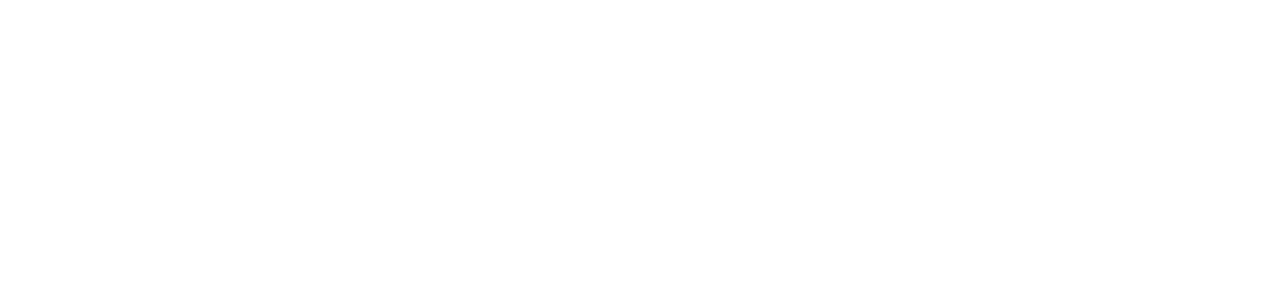
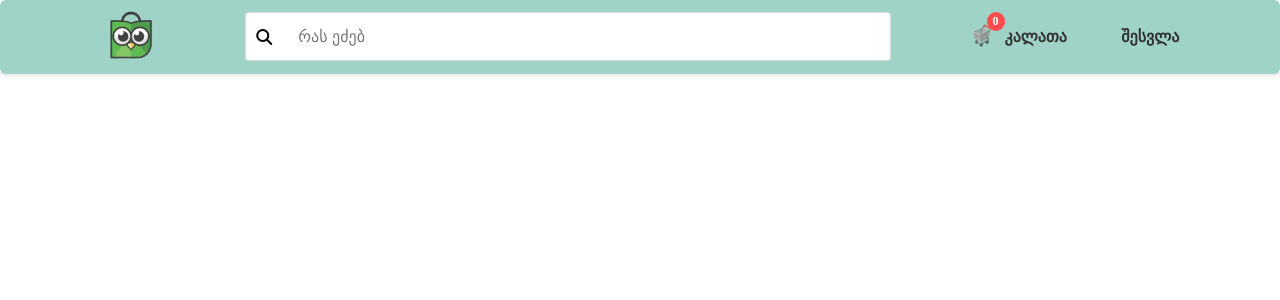
Before and after one commit to PinoqioDOM/E-commerce, a React (Vite) app: page / in a window 1280 px wide. Shown: the top 300 px of the page. Built offline with nearby package versions, Linux system fonts and the light colour scheme.

Commit message:
Completed Navbar

```diff
--- a/index.html
+++ b/index.html
@@ -2,9 +2,12 @@
 <html lang="en">
   <head>
     <meta charset="UTF-8" />
-    <link rel="icon" type="image/svg+xml" href="/vite.svg" />
+    <link rel="icon" type="image/svg+xml" href="./src/assets/shopping-icon.png" />
     <meta name="viewport" content="width=device-width, initial-scale=1.0" />
-    <title>Veli.Store.Copy</title>
+    <link rel="stylesheet" href="https://cdnjs.cloudflare.com/ajax/libs/font-awesome/7.0.0/css/all.min.css"
+    integrity="sha512-DxV+EoADOkOygM4IR9yXP8Sb2qwgidEmeqAEmDKIOfPRQZOWbXCzLC6vjbZyy0vPisbH2SyW27+ddLVCN+OMzQ=="
+    crossorigin="anonymous" referrerpolicy="no-referrer" />
+    <title>Shop</title>
   </head>
   <body>
     <div id="root"></div>
--- a/src/App.jsx
+++ b/src/App.jsx
@@ -7,11 +7,13 @@
 import Products from './pages/Products'
 import SingleProduct from './pages/SingleProduct'
 import NotFound from './pages/NotFound'
+import Layout from './components/Layout'
 
 function App() {
   return (
     <BrowserRouter>
       <Routes>
+        <Route path='/' element={<Layout />}>
           <Route path="/" element={<Home />} />
           <Route path='/cart' element={<Cart />}/>
           <Route path="/checkout" element={<Checkout />} />
@@ -20,6 +22,7 @@
           <Route path="/products" element={<Products />} />
           <Route path="/product-detail/:id" element={<SingleProduct />} />
           <Route path="/notfound" element={<NotFound />} />
+        </Route>
       </Routes>
     </BrowserRouter>
   )
--- a/src/components/Footer.jsx
+++ b/src/components/Footer.jsx
@@ -0,0 +1,9 @@
+import React from 'react'
+
+const Footer = () => {
+  return (
+    <div></div>
+  )
+}
+
+export default Footer
--- /dev/null
+++ b/src/components/Layout.jsx
@@ -0,0 +1,17 @@
+import { Outlet } from "react-router-dom"
+import Navbar from "./Navbar"
+import Footer from "./Footer"
+
+const Layout = () => {
+  return (
+    <div>
+        <Navbar />
+
+        <Outlet />
+
+        <Footer />
+    </div>
+  )
+}
+
+export default Layout
--- a/src/components/Navbar.jsx
+++ b/src/components/Navbar.jsx
@@ -0,0 +1,59 @@
+import { Link } from 'react-router-dom';
+import { useState } from 'react';
+import Logo from '../assets/logo.png';
+import Cart from '../assets/shopping-icon.png';
+
+const Navbar = () => {
+  const [searchQuery, setSearchQuery] = useState('');
+
+  const handleSearchSubmit = (e) => {
+    e.preventDefault();
+    if (searchQuery.trim()) {
+      console.log('Search submitted:', searchQuery);
+      // Add your search logic here, e.g., API call or navigation
+    }
+  };
+
+  const handleSearchChange = (e) => {
+    setSearchQuery(e.target.value);
+    console.log('Live search:', e.target.value);
+    // Add your live search logic here, e.g., filtering or API call
+  };
+
+  return (
+    <nav className="navbar">
+      <div className="navbar-content">
+        <Link to="/">
+          <img src={Logo} alt="Logo" width="100px" />
+        </Link>
+
+        <form className="search-form" onSubmit={handleSearchSubmit}>
+          <i className="fa-solid fa-magnifying-glass"></i>
+          <input
+            type="text"
+            placeholder="რას ეძებ"
+            aria-label="ძებნა"
+            value={searchQuery}
+            onChange={handleSearchChange}
+          />
+        </form>
+
+        <div className="nav-right">
+          <Link to="/cart" className="cart-link">
+            <div className="cart-icon-wrapper">
+              <img src={Cart} alt="Cart" width="30px" />
+              <span className="cart-count">0</span>
+            </div>
+            <span>კალათა</span>
+          </Link>
+
+          <Link to="/login" className="auth-link">
+            შესვლა
+          </Link>
+        </div>
+      </div>
+    </nav>
+  );
+};
+
+export default Navbar;
--- a/src/index.css
+++ b/src/index.css
@@ -1,5 +1,116 @@
-* {
+*{
   margin: 0;
   padding: 0;
   box-sizing: border-box;
 }
+
+.navbar {
+  display: flex;
+  justify-content: center;
+  align-items: center;
+  background-color: #9fd3c7;
+  box-shadow: 0 2px 4px rgba(0, 0, 0, 0.1);
+  border-radius: 6px;
+}
+
+.navbar-content {
+  display: flex;
+  gap: 4rem;
+  align-items: center;
+  justify-content: center;
+}
+
+.search-form {
+  display: flex;
+  align-items: center;
+  gap: 0.5rem;
+  padding: 0.5rem;
+  border: 1px solid #ddd;
+  border-radius: 4px;
+  background-color: white;
+}
+
+.search-form input {
+  border: none;
+  border-radius: 1rem;
+  outline: none;
+  font-size: 1rem;
+  padding: 0.4rem 1rem;
+  width: 600px;
+}
+
+.nav-right {
+  display: flex;
+  align-items: center;
+  gap: 1.5rem;
+}
+
+.cart-link, .auth-link {
+  display: flex;
+  align-items: center;
+  gap: 0.5rem;
+  text-decoration: none;
+  color: #333;
+  font-weight: 500;
+  position: relative;
+  padding: 0.7rem;
+  transition: color 0.3s ease;
+  font-weight: bold;
+}
+
+.auth-link {
+  padding: 1.2rem;
+}
+
+.cart-icon-wrapper {
+  position: relative;
+}
+
+.cart-count {
+  position: absolute;
+  top: -8px;
+  right: -8px;
+  background-color: #ff4d4f;
+  color: white;
+  border-radius: 50%;
+  padding: 2px 6px;
+  font-size: 0.75rem;
+}
+
+.cart-link, .auth-link {
+  overflow: hidden;
+}
+
+.cart-link::before, .auth-link::before {
+  content: '';
+  position: absolute;
+  top: 0;
+  left: -100%;
+  width: 50%;
+  height: 100%;
+  background: linear-gradient(
+    to right,
+    transparent 0%,
+    rgba(255, 255, 255, 0.9) 50%,
+    transparent 100%
+  );
+  transform: skewX(-25deg);
+  transition: left 0.4s ease-in-out;
+  z-index: 0;
+}
+
+.cart-link:hover::before, .auth-link:hover::before {
+  left: 100%;
+}
+
+.cart-link:hover, .auth-link:hover {
+  color: #000;
+  border: 2px solid white;
+  border-radius: 6px;
+  transition: border-bottom 0.3s ease;
+}
+
+.cart-link > *, .auth-link > * {
+  position: relative;
+  z-index: 1;
+}
--- a/src/pages/Home.jsx
+++ b/src/pages/Home.jsx
@@ -1,4 +1,4 @@
-import React from 'react'
+import Navbar from '../components/Navbar'
 
 const Home = () => {
   return (
```
Also changed, not shown: src/assets/logo.png (added), src/assets/shopping-icon.png (added). Lines whose indentation alone changed are shown as unchanged.
